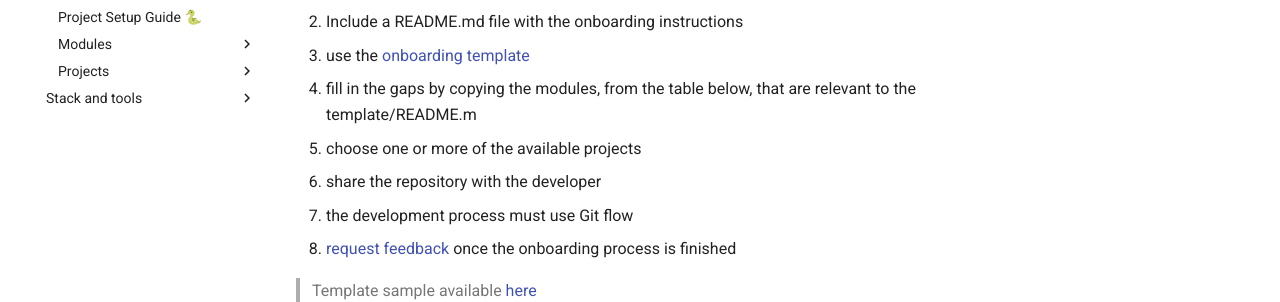
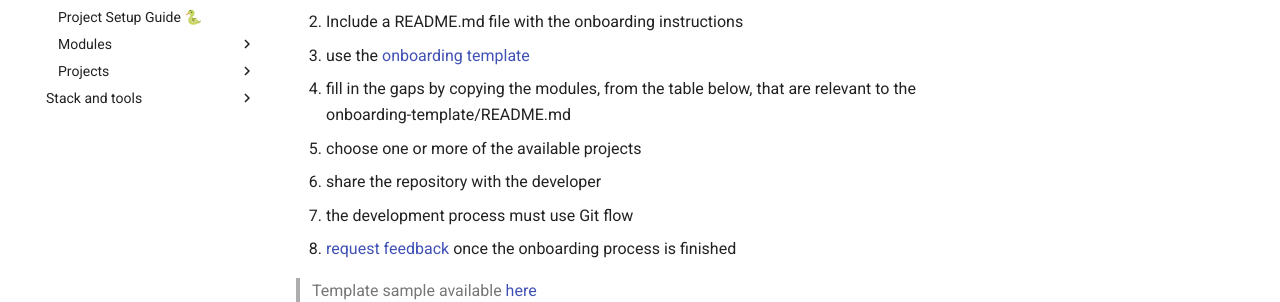
Before and after one commit to runtimerevolution/python-knowledge-base, an MkDocs documentation site: the page built from docs/onboarding/index.md, in a window 1280 px wide and 900 px high. Shown: the part 364-666 px from the top of the window. Built offline with MkDocs 1.6.1 and Material for MkDocs 9.7.7, drawn with Linux system fonts in a browser that asks for light colours.

Commit message:
fixed links

```diff
--- a/docs/onboarding/index.md
+++ b/docs/onboarding/index.md
@@ -9,7 +9,7 @@ are relevant for the destination project/seniority/previous know-how.
 for the developer. The repository name must follow the rule __< runtime username >-onboarding__
 2. Include a README.md file with the onboarding instructions
    1. use the [onboarding template](onboarding-template.md)
-   2. fill in the gaps by copying the modules, from the table below, that are relevant to the template/README.m
+   2. fill in the gaps by copying the modules, from the table below, that are relevant to the onboarding-template/README.md
    3. choose one or more of the available projects
 3. share the repository with the developer
 4. the development process must use Git flow
```
Also changed, not shown: docs/styleguide.md (+13 -7 lines).
